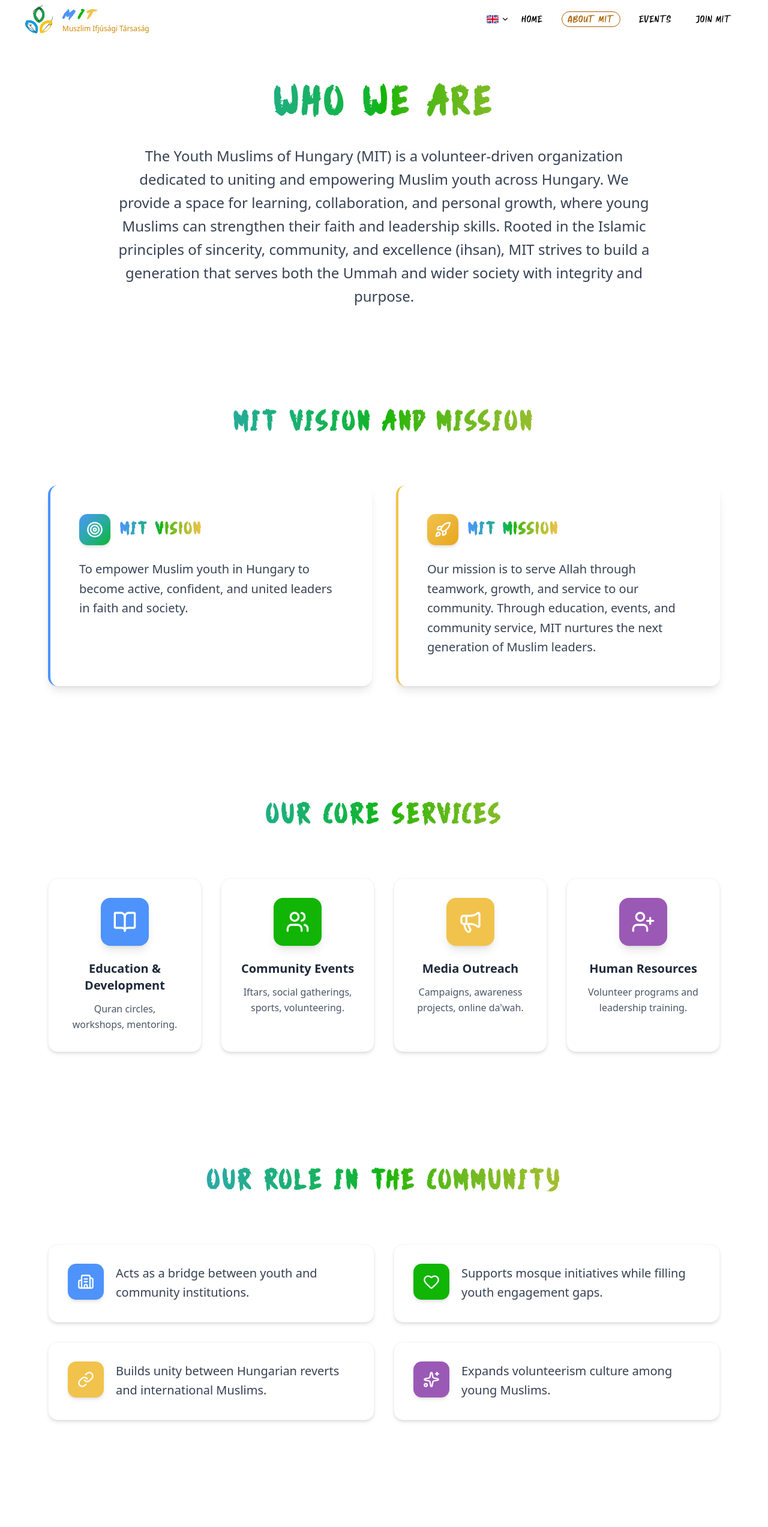
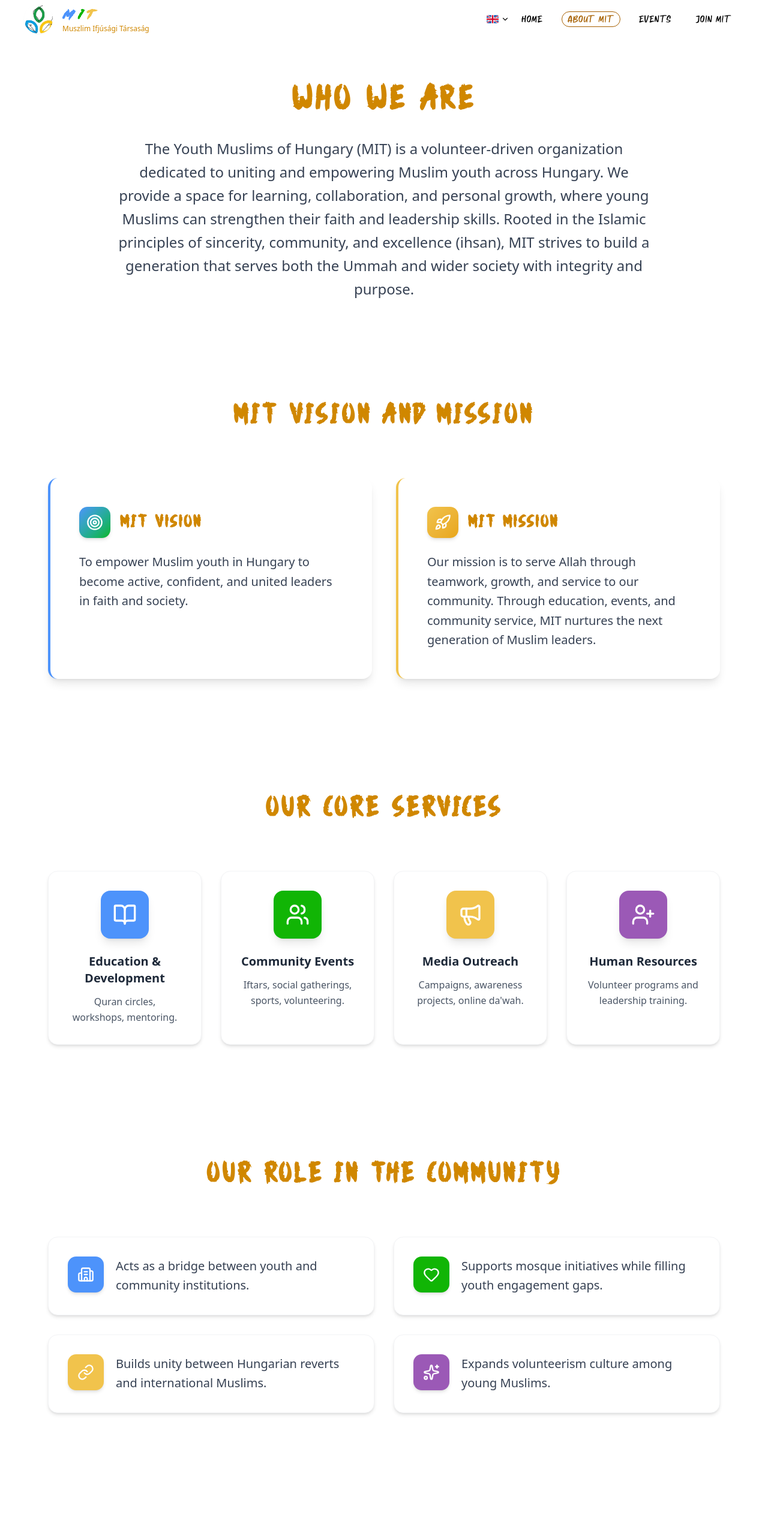
Before and after one commit to mota6em/mit, a Next.js app: page /en/about in a window 1280 px wide. Shown: the top 2546 px of the page at 60% size. Built offline with nearby package versions, Linux system fonts and the light colour scheme.

Commit message:
feat(Achievements, CallToAction, CommunityRole, CoreServices, FutureGoals, Hero, VisionMission): update section headings to use solid color instead of gradient for improved readability

```diff
--- a/components/About/AchievementsSection.tsx
+++ b/components/About/AchievementsSection.tsx
@@ -8,7 +8,7 @@ const AchievementsSection = () => {
   return (
     <section className="py-24 px-6 md:px-12 lg:px-20 bg-white">
       <div className="max-w-6xl mx-auto">
-        <h2 className="text-3xl md:text-4xl lg:text-5xl font-bold text-center mb-16 tracking-widest Ang-font bg-gradient-to-r from-[#4d93fb] via-[#11b505] to-[#f1c34c] bg-clip-text text-transparent">
+        <h2 className="text-3xl md:text-4xl lg:text-5xl font-bold text-center mb-16 tracking-widest Ang-font text-yellow-600">
           {t("title")}
         </h2>
 
--- a/components/About/CallToActionSection.tsx
+++ b/components/About/CallToActionSection.tsx
@@ -10,11 +10,11 @@ const CallToActionSection = () => {
       <div className="max-w-4xl mx-auto text-center">
         <div className="bg-gradient-to-br from-[#4d93fb]/5 via-[#11b505]/5 to-[#f1c34c]/5 p-12 md:p-16 rounded-3xl shadow-xl border border-gray-100">
           <h2 className="text-3xl md:text-5xl lg:text-6xl font-bold mb-10 tracking-widest Ang-font">
-            <span className="bg-gradient-to-r from-[#4d93fb] via-[#11b505] to-[#f1c34c] bg-clip-text text-transparent">
+            <span className="text-yellow-600">
               {t("title")}
             </span>
             <br />
-            <span className="bg-gradient-to-r from-[#4d93fb] via-[#11b505] to-[#f1c34c] bg-clip-text text-transparent">
+            <span className="text-yellow-600">
               {t("subtitle")}
             </span>
           </h2>
--- a/components/About/CommunityRoleSection.tsx
+++ b/components/About/CommunityRoleSection.tsx
@@ -11,7 +11,7 @@ const CommunityRoleSection = () => {
   return (
     <section className="py-24 px-6 md:px-12 lg:px-20 bg-white">
       <div className="max-w-6xl mx-auto">
-        <h2 className="text-3xl md:text-4xl lg:text-5xl font-bold text-center mb-20 tracking-widest Ang-font bg-gradient-to-r from-[#4d93fb] via-[#11b505] to-[#f1c34c] bg-clip-text text-transparent">
+        <h2 className="text-3xl md:text-4xl lg:text-5xl font-bold text-center mb-20 tracking-widest Ang-font text-yellow-600">
           {t("title")}
         </h2>
 
--- a/components/About/CoreServicesSection.tsx
+++ b/components/About/CoreServicesSection.tsx
@@ -11,7 +11,7 @@ const CoreServicesSection = () => {
   return (
     <section className="py-24 px-6 md:px-12 lg:px-20 bg-white">
       <div className="max-w-6xl mx-auto">
-        <h2 className="text-3xl md:text-4xl lg:text-5xl font-bold text-center mb-20 tracking-widest Ang-font bg-gradient-to-r from-[#4d93fb] via-[#11b505] to-[#f1c34c] bg-clip-text text-transparent">
+        <h2 className="text-3xl md:text-4xl lg:text-5xl font-bold text-center mb-20 tracking-widest Ang-font text-yellow-600">
           {t("title")}
         </h2>
 
--- a/components/About/FutureGoalsSection.tsx
+++ b/components/About/FutureGoalsSection.tsx
@@ -10,7 +10,7 @@ const FutureGoalsSection = () => {
   return (
     <section className="py-24 px-6 md:px-12 lg:px-20 bg-white">
       <div className="max-w-6xl mx-auto">
-        <h2 className="text-3xl md:text-4xl lg:text-5xl font-bold text-center mb-20 tracking-widest Ang-font bg-gradient-to-r from-[#4d93fb] via-[#11b505] to-[#f1c34c] bg-clip-text text-transparent">
+        <h2 className="text-3xl md:text-4xl lg:text-5xl font-bold text-center mb-20 tracking-widest Ang-font text-yellow-600">
           {t("title")}
         </h2>
 
--- a/components/About/HeroSection.tsx
+++ b/components/About/HeroSection.tsx
@@ -7,7 +7,7 @@ const HeroSection = () => {
   return (
     <section className="py-18 px-6 md:px-12 lg:px-20 bg-white">
       <div className="max-w-6xl mx-auto text-center">
-        <h1 className="text-5xl md:text-6xl lg:text-7xl font-bold tracking-widest Ang-font bg-gradient-to-r from-[#4d93fb] via-[#11b505] to-[#f1c34c] bg-clip-text text-transparent mb-8">
+        <h1 className="text-5xl md:text-6xl lg:text-6xl font-bold tracking-widest Ang-font text-yellow-600 mb-8">
           {t("title")}
         </h1>
 
--- a/components/About/VisionMissionSection.tsx
+++ b/components/About/VisionMissionSection.tsx
@@ -8,7 +8,7 @@ const VisionMissionSection = () => {
   return (
     <section className="py-24 px-6 md:px-12 lg:px-20 bg-white">
       <div className="max-w-6xl mx-auto">
-        <h2 className="text-3xl md:text-4xl lg:text-5xl font-bold text-center mb-20 tracking-widest Ang-font bg-gradient-to-r from-[#4d93fb] via-[#11b505] to-[#f1c34c] bg-clip-text text-transparent">
+        <h2 className="text-3xl md:text-4xl lg:text-5xl font-bold text-center mb-20 tracking-widest Ang-font text-yellow-600">
           {t("title")}
         </h2>
 
@@ -19,7 +19,7 @@ const VisionMissionSection = () => {
               <div className="p-3 bg-gradient-to-br from-[#4d93fb] to-[#11b505] rounded-xl shadow-md">
                 <Target className="w-7 h-7 text-white" />
               </div>
-              <h3 className="text-2xl md:text-3xl font-bold tracking-widest Ang-font bg-gradient-to-r from-[#4d93fb] via-[#11b505] to-[#f1c34c] bg-clip-text text-transparent">
+              <h3 className="text-2xl md:text-3xl font-bold tracking-widest Ang-font text-yellow-600">
                 {t("vision.title")}
               </h3>
             </div>
@@ -34,7 +34,7 @@ const VisionMissionSection = () => {
               <div className="p-3 bg-gradient-to-br from-[#f1c34c] to-[#e8a619] rounded-xl shadow-md">
                 <Rocket className="w-7 h-7 text-white" />
               </div>
-              <h3 className="text-2xl md:text-3xl font-bold tracking-widest Ang-font bg-gradient-to-r from-[#4d93fb] via-[#11b505] to-[#f1c34c] bg-clip-text text-transparent">
+              <h3 className="text-2xl md:text-3xl font-bold tracking-widest Ang-font text-yellow-600">
                 {t("mission.title")}
               </h3>
             </div>
```
